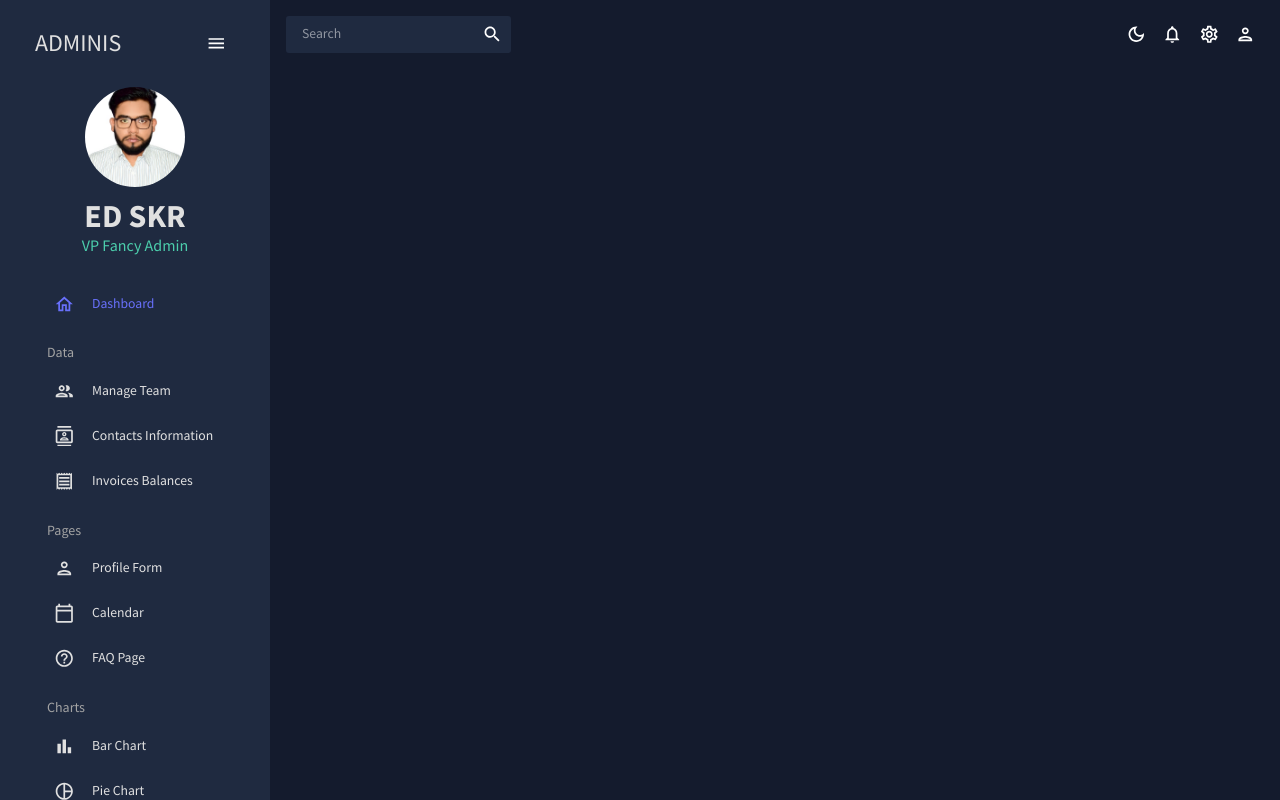
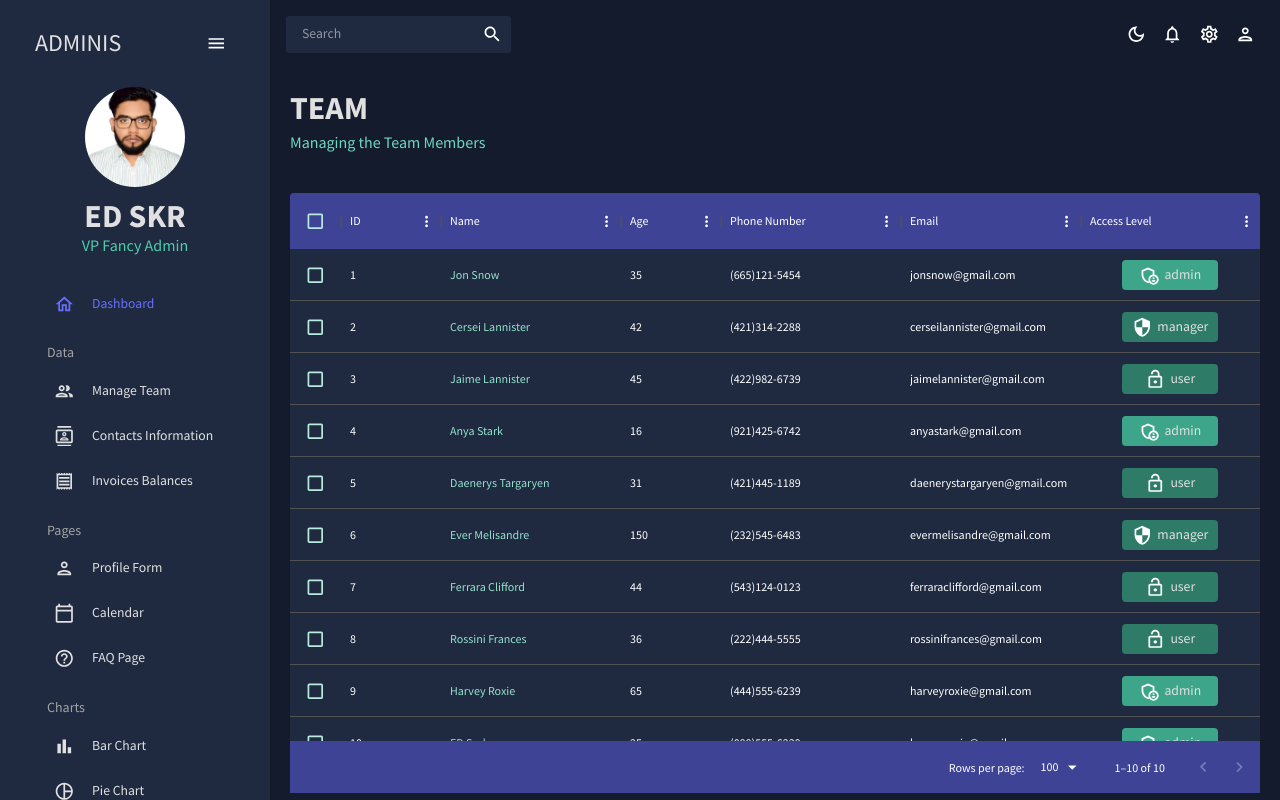
Before and after one commit to SOUROVSARKERTEC12/material_ui_admin_dashboard, a React (Vite) app: page /team in a window 1280 px wide. Built offline with nearby package versions, Linux system fonts and the light colour scheme.

Commit message:
Team members add

```diff
--- a/src/App.jsx
+++ b/src/App.jsx
@@ -4,6 +4,7 @@
 import {Route, Routes} from "react-router-dom";
 import Sidebar from "./scenes/global/Sidebar.jsx";
 import Dashboard from "./scenes/dashboard/index.jsx";
+import Team from "./scenes/team/Team.jsx";
 
 function App() {
     const [theme, colorMode] = useMode()
@@ -17,6 +18,7 @@
                         <Topbar/>
                         <Routes>
                             <Route path="/" element={<Dashboard />} />
+                            <Route path="/team" element={<Team />} />
                         </Routes>
                     </main>
                 </div>
--- a/src/data/mockData.js
+++ b/src/data/mockData.js
@@ -71,6 +71,14 @@
         email: "harveyroxie@gmail.com",
         age: 65,
         phone: "(444)555-6239",
+        access: "admin",
+    },
+    {
+        id: 10,
+        name: "ED Sarkar",
+        email: "harveyroxie@gmail.com",
+        age: 25,
+        phone: "(088)555-6239",
         access: "admin",
     },
 ];
--- /dev/null
+++ b/src/scenes/team/Team.jsx
@@ -0,0 +1,87 @@
+import { Box, Typography, useTheme } from "@mui/material";
+import Header from "../../components/Header.jsx";
+import { DataGrid } from "@mui/x-data-grid";
+import { tokens } from "../../theme";
+import { mockDataTeam } from "../../data/mockData";
+import AdminPanelSettingsOutlinedIcon from "@mui/icons-material/AdminPanelSettingsOutlined";
+import LockOpenOutlinedIcon from "@mui/icons-material/LockOpenOutlined";
+import SecurityOutlinedIcon from "@mui/icons-material/SecurityOutlined";
+
+
+const Team = ()=>{
+    const theme = useTheme()
+    const colors = tokens(theme.palette.mode)
+
+    const columns = [
+        {field:"id", headerName:"ID"},
+        {field:"name", headerName:"Name", flex:1, cellClassName:"name-column--cell"},
+        {field:"age", headerName:"Age", type:"number", headerAlign:"left", align:"left"},
+        {field:"phone", headerName:"Phone Number", flex:1},
+        {field:"email", headerName:"Email", flex:1},
+        {field:"accessLevel", headerName:"Access Level", flex:1,
+            renderCell: ({row: {access}}) =>{
+            return (
+                <Box
+                    width="60%"
+                    m="0 auto"
+                    p="5px"
+                    display="flex"
+                    justifyContent="center"
+                    backgroundColor = {
+                    access === "admin"
+                        ? colors.greenAccent[600]
+                        : access === "manager"
+                        ? colors.greenAccent[700]
+                        : colors.greenAccent[700]
+                    }
+                    borderRadius="4px"
+                >
+                    {access === "admin" && <AdminPanelSettingsOutlinedIcon/>}
+                    {access === "manager" && <SecurityOutlinedIcon/>}
+                    {access === "user" && <LockOpenOutlinedIcon/>}
+                    <Typography color={colors.grey[100]} sx={{ml:"5px"}}>
+                        {access}
+                    </Typography>
+                </Box>
+            )
+            }
+        },
+    ]
+    return (
+        <Box m="20px">
+            <Header title="TEAM" subtitle="Managing the Team Members"/>
+            <Box
+                m = "40px 0 0 0"
+                height="75vh"
+                sx={{
+                    "& .MuiDataGrid-root": {
+                        border: "none",
+                    },
+                    "& .MuiDataGrid-cell": {
+                        borderBottom: "none",
+                    },
+                    "& .name-column--cell": {
+                        color: colors.greenAccent[300],
+                    },
+                    "& .MuiDataGrid-columnHeaders": {
+                        backgroundColor: colors.blueAccent[700],
+                        borderBottom: "none",
+                    },
+                    "& .MuiDataGrid-virtualScroller": {
+                        backgroundColor: colors.primary[400],
+                    },
+                    "& .MuiDataGrid-footerContainer": {
+                        borderTop: "none",
+                        backgroundColor: colors.blueAccent[700],
+                    },
+                    "& .MuiCheckbox-root": {
+                        color: `${colors.greenAccent[200]} !important`,
+                    },
+                }}
+            >
+                <DataGrid checkboxSelection columns={columns} rows={mockDataTeam}/>
+            </Box>
+        </Box>
+    )
+}
+export default Team
```
